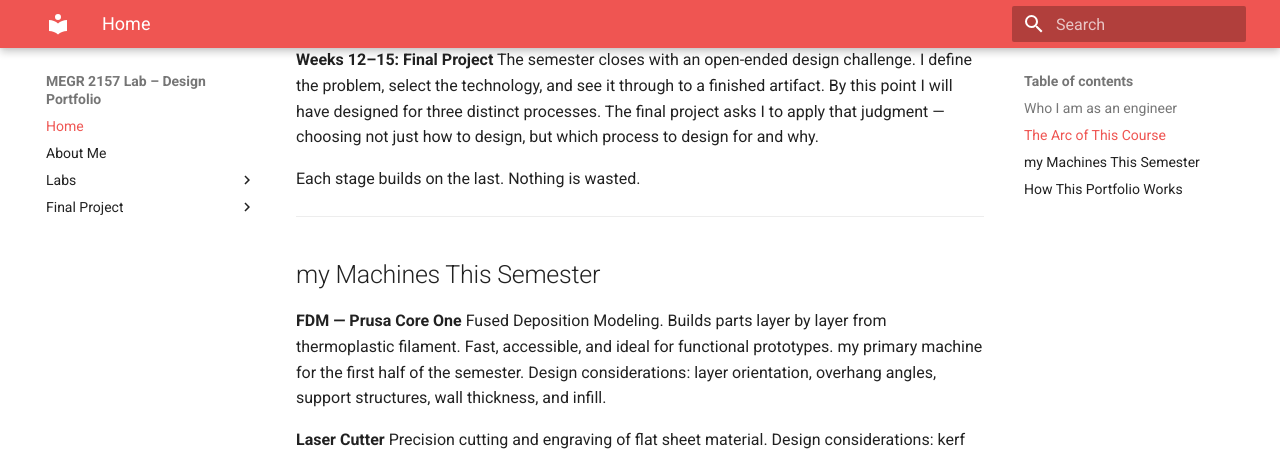
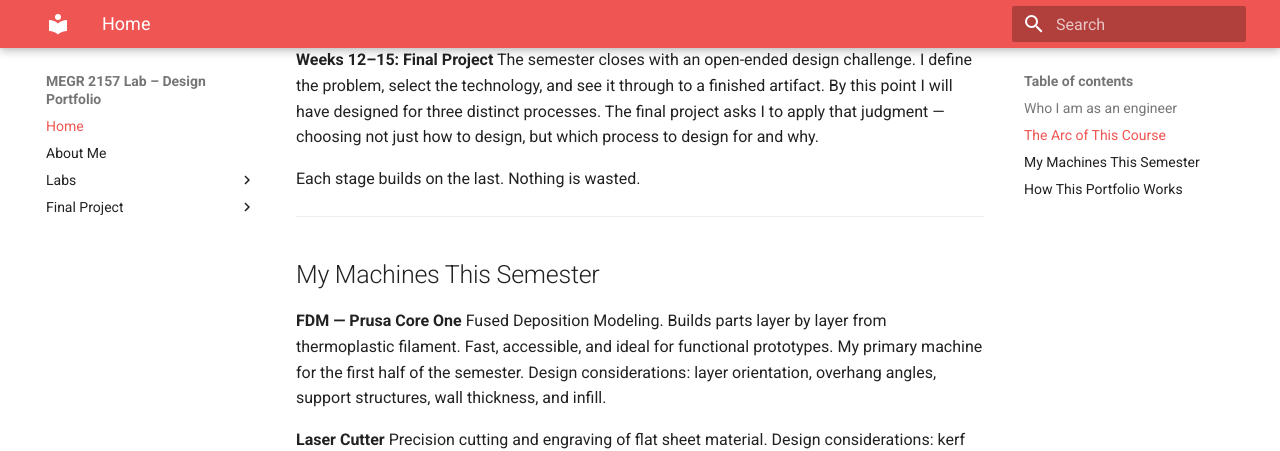
Before and after one commit to jmcadam4/James-McAdam-MEGR-2156-lab, an MkDocs documentation site: the page built from docs/index.md, in a window 1280 px wide and 900 px high, scrolled down 1348 px. Shown: the top 451 px of the window. Built offline with MkDocs 1.6.1 and Material for MkDocs 9.7.7, drawn with Linux system fonts in a browser that asks for light colours.

```diff
--- a/docs/index.md
+++ b/docs/index.md
@@ -34,10 +34,10 @@ Each stage builds on the last. Nothing is wasted.
 
 ---
 
-## my Machines This Semester
+## My Machines This Semester
 
 **FDM — Prusa Core One**
-Fused Deposition Modeling. Builds parts layer by layer from thermoplastic filament. Fast, accessible, and ideal for functional prototypes. my primary machine for the first half of the semester. Design considerations: layer orientation, overhang angles, support structures, wall thickness, and infill.
+Fused Deposition Modeling. Builds parts layer by layer from thermoplastic filament. Fast, accessible, and ideal for functional prototypes. My primary machine for the first half of the semester. Design considerations: layer orientation, overhang angles, support structures, wall thickness, and infill.
 
 **Laser Cutter**
 Precision cutting and engraving of flat sheet material. Design considerations: kerf width, joint clearance, material grain direction, and how two-dimensional geometry creates three-dimensional structure.
```
